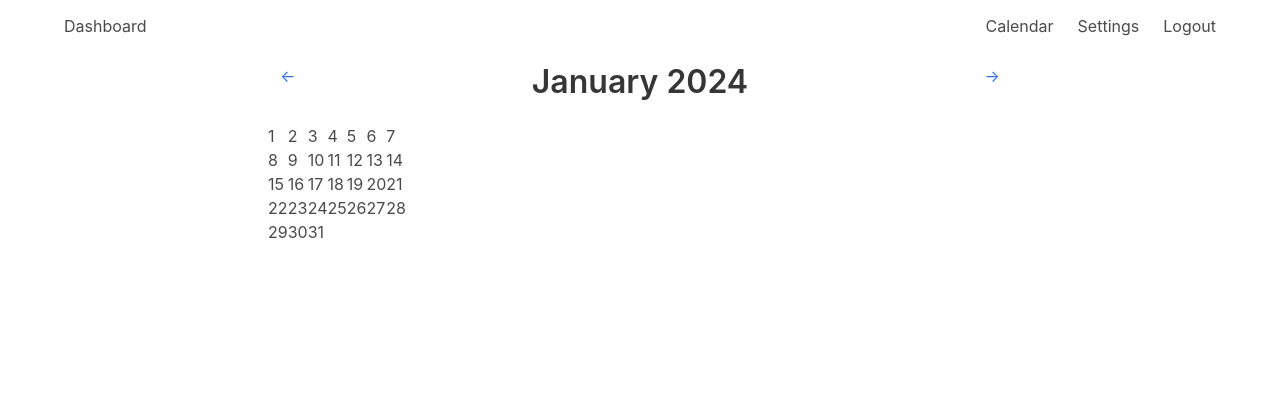
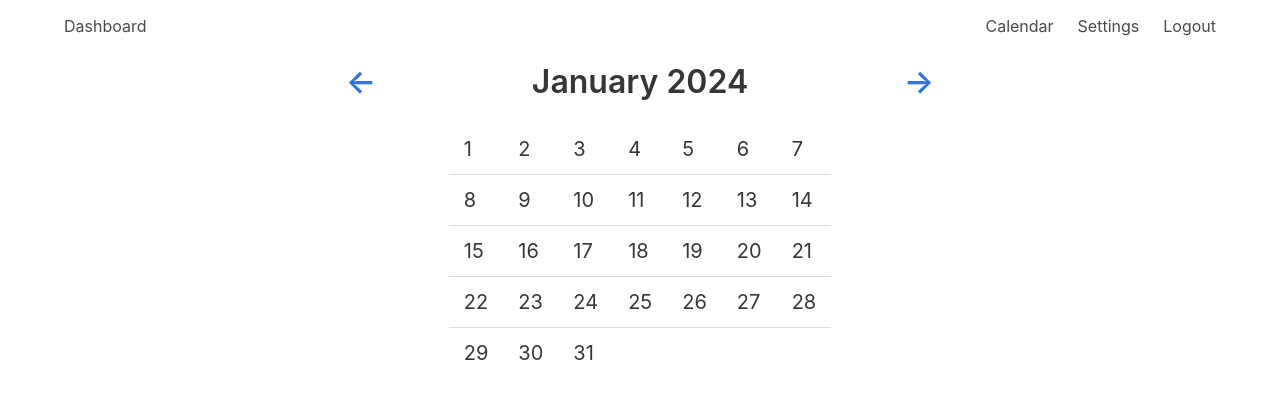
Before and after one commit to KosAqH/Habit-tracker, a Flask app: page /calendar/202401 in a window 1280 px wide. Shown: the top 399 px of the page. Run offline with Flask 3, Linux system fonts and the light colour scheme; the visitor is signed in with stand-in values (Sample User, id 1); data that the repository does not hold is empty.

Commit message:
Overhaul of calendar's page front
Create custom css file
Change appearance of calendar itself
Change appearance of header and links on this page

```diff
--- /dev/null
+++ b/app/static/style.css
@@ -0,0 +1,4 @@
+.center-object {
+    margin-left: auto;
+    margin-right: auto;
+}
--- a/app/templates/base.html
+++ b/app/templates/base.html
@@ -7,6 +7,7 @@
     <meta name="viewport" content="width=device-width, initial-scale=1">
     <title>Flask Simple ToDo App</title>
     <link rel="stylesheet" href="https://cdnjs.cloudflare.com/ajax/libs/bulma/0.7.2/css/bulma.min.css" />
+    <link rel="stylesheet" href="{{url_for('static', filename='style.css')}}">
 </head>
 
 <body>
--- a/app/templates/calendar.html
+++ b/app/templates/calendar.html
@@ -2,19 +2,24 @@
 
 {% block content %}
 <div class="column is-8 is-offset-2">
-  <div class="columns is-mobile">
-    <div class="column is-1">
+  <div class="level">
+    <div class="level-item">
+      <p class="title">
         <a href="{{last_month}}"> &#8592; </a>
+      </p>
     </div>
-    <div class="column">
+    <div class="level-item">
       <h1 class="is-3 title">{{month}} {{year}}</h1>
     </div>
-    <div class="column is-1">
+    <div class="level-item">
+      <p class="title">
         <a href="{{next_month}}"> &#8594; </a>
+      </p>
     </div>
   </div>
 
-  <table>
+  <div class="block">
+    <table class="table is-size-5 center-object">
       {% for week in calendar %}
         <tr>
           {% for value in week %}
@@ -34,5 +39,6 @@
       {% endfor %}
     </table>
   </div>
+</div>
 
 {% endblock %}
```
Lines whose indentation alone changed are shown as unchanged.
